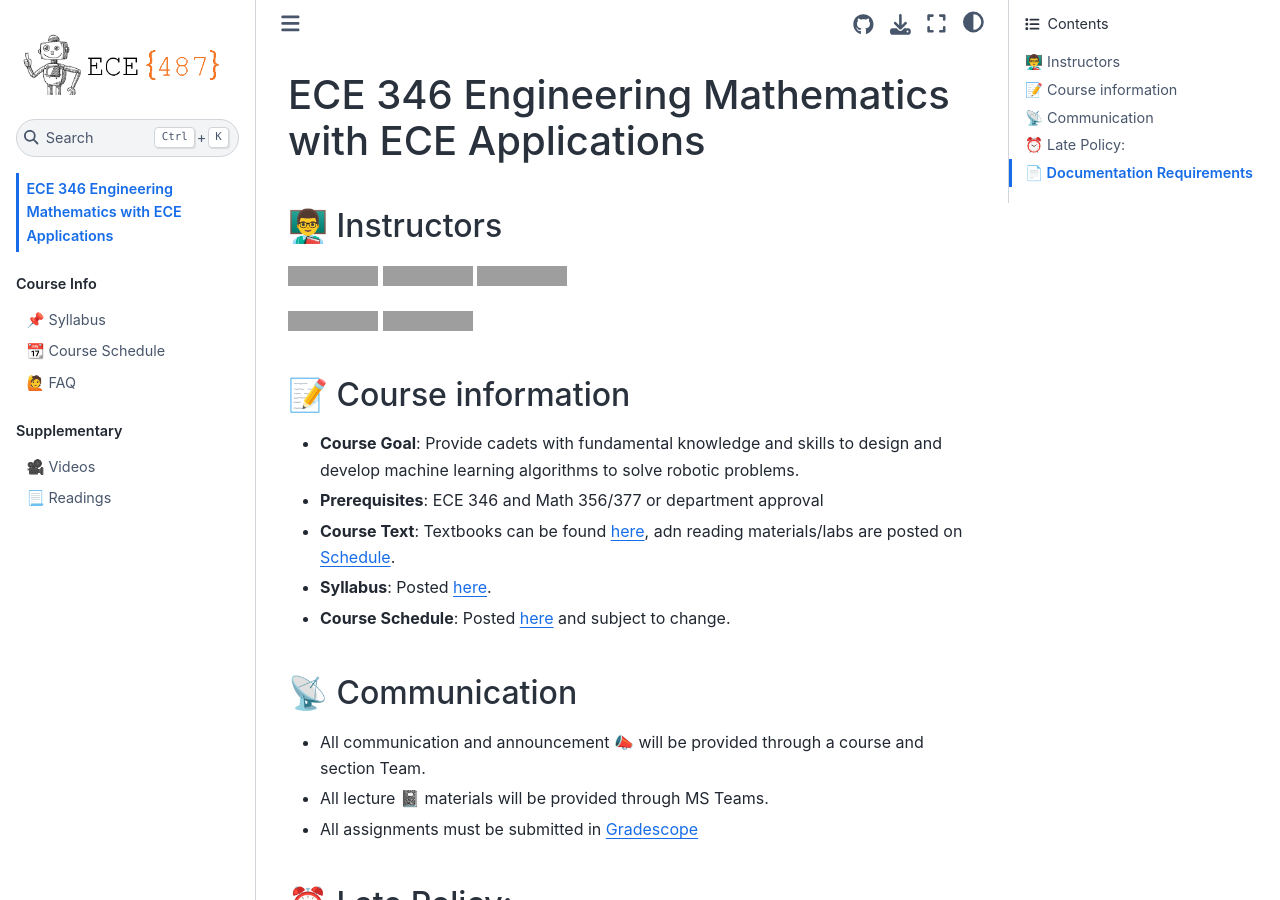
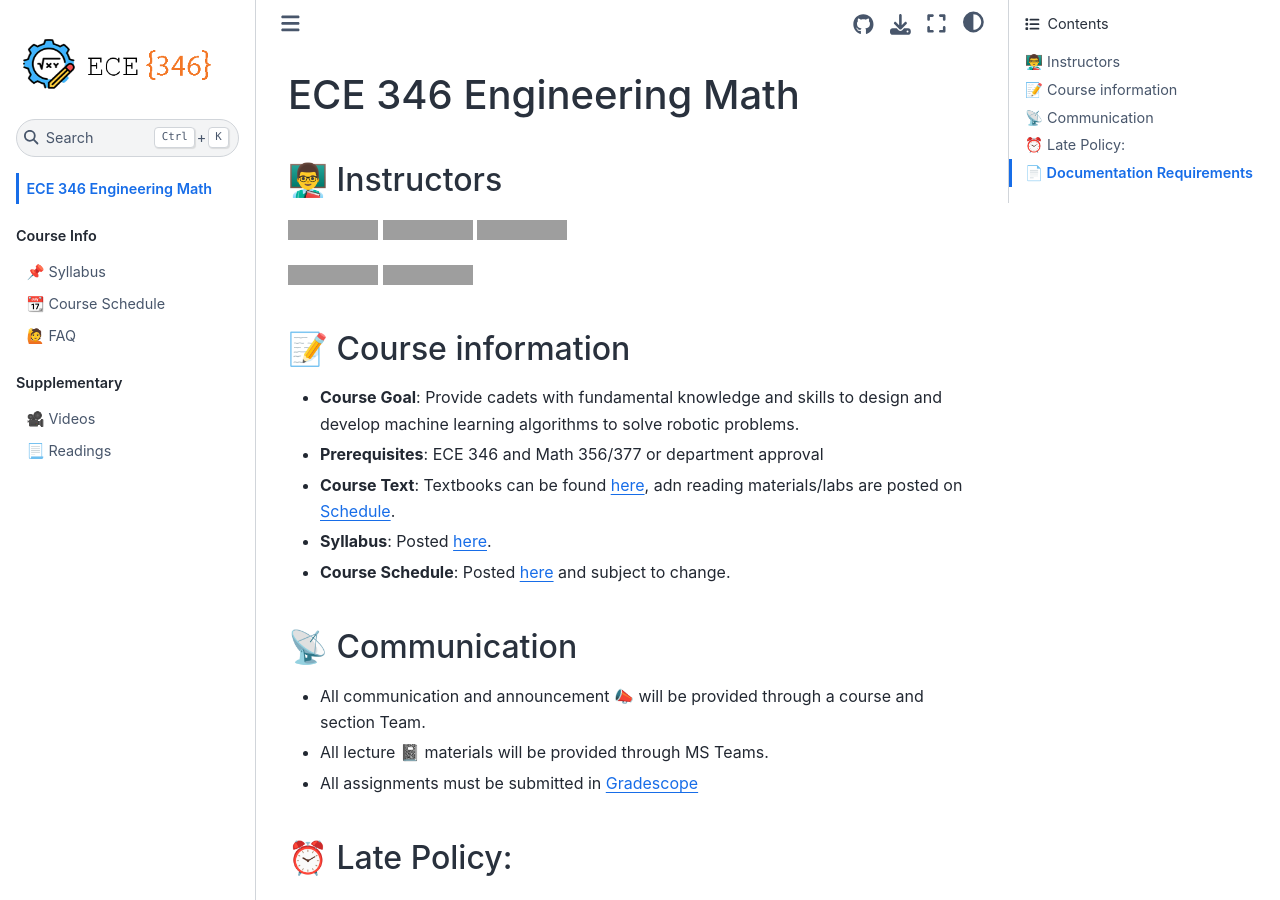
Before and after one commit to stanbaek/ece346, a Jupyter Book: the page built from docs/intro.md, in a window 1280 px wide and 900 px high, cut to the strip 0-900 px from the top of the window. Built offline with Jupyter Book 1.0.4 settings and Sphinx 7.4.7 and the Sphinx Book theme 1.1.4, drawn with Linux system fonts in a browser that asks for light colours; grey boxes are pictures that could not be loaded.

Commit message:
Updated icons

```diff
--- a/docs/_config.yml
+++ b/docs/_config.yml
@@ -3,7 +3,7 @@
 
 title: Engineering Math
 author: Stan Baek
-logo: ece487.png
+logo: ece346.png
 copyright: '2025' # Copyright year to be placed in the footer
 
 # Force re-execution of notebooks on each build.
--- a/docs/intro.md
+++ b/docs/intro.md
@@ -1,4 +1,4 @@
-# ECE 346 Engineering Mathematics with ECE Applications
+# ECE 346 Engineering Math
 
 
 ## 👨‍🏫 Instructors
```
Also changed, not shown: docs/ece346.png (added), docs/ece487.png (deleted), docs/favicon.ico, docs/favicon.png, 2 other files.
